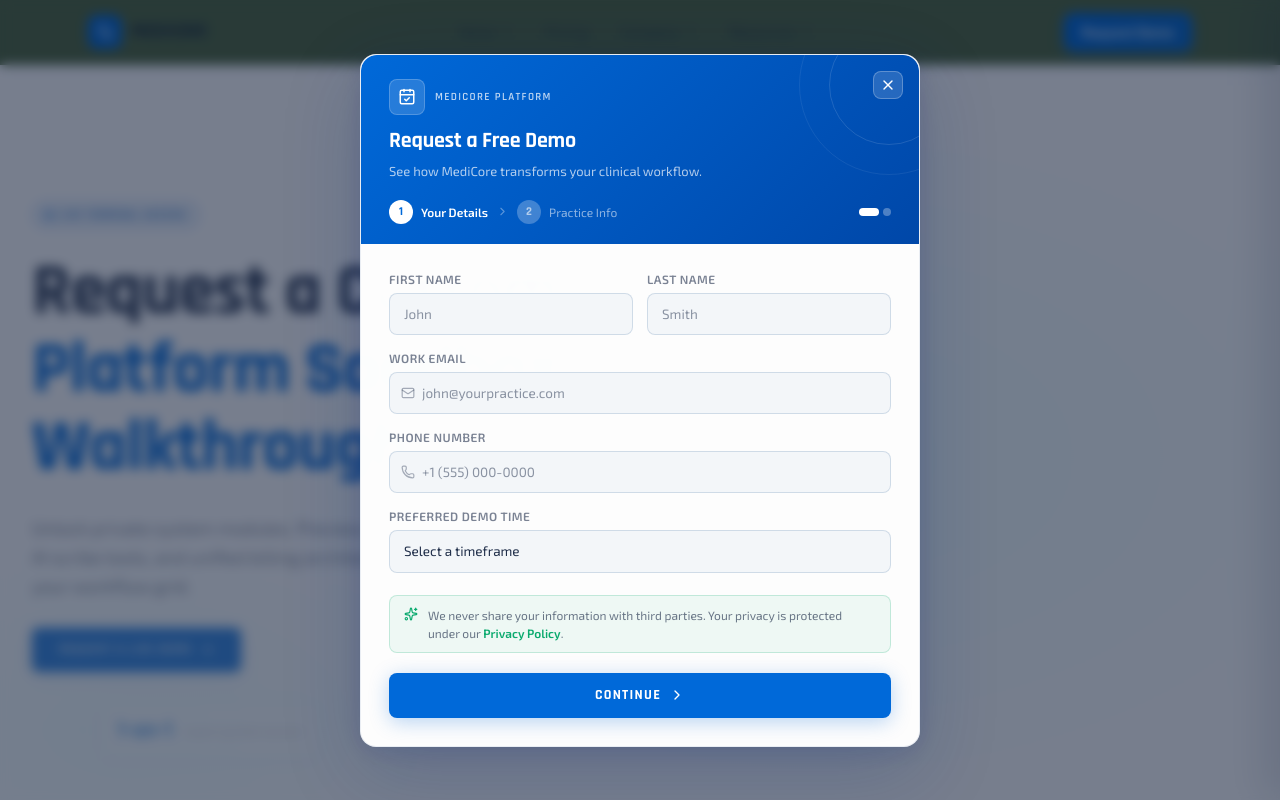
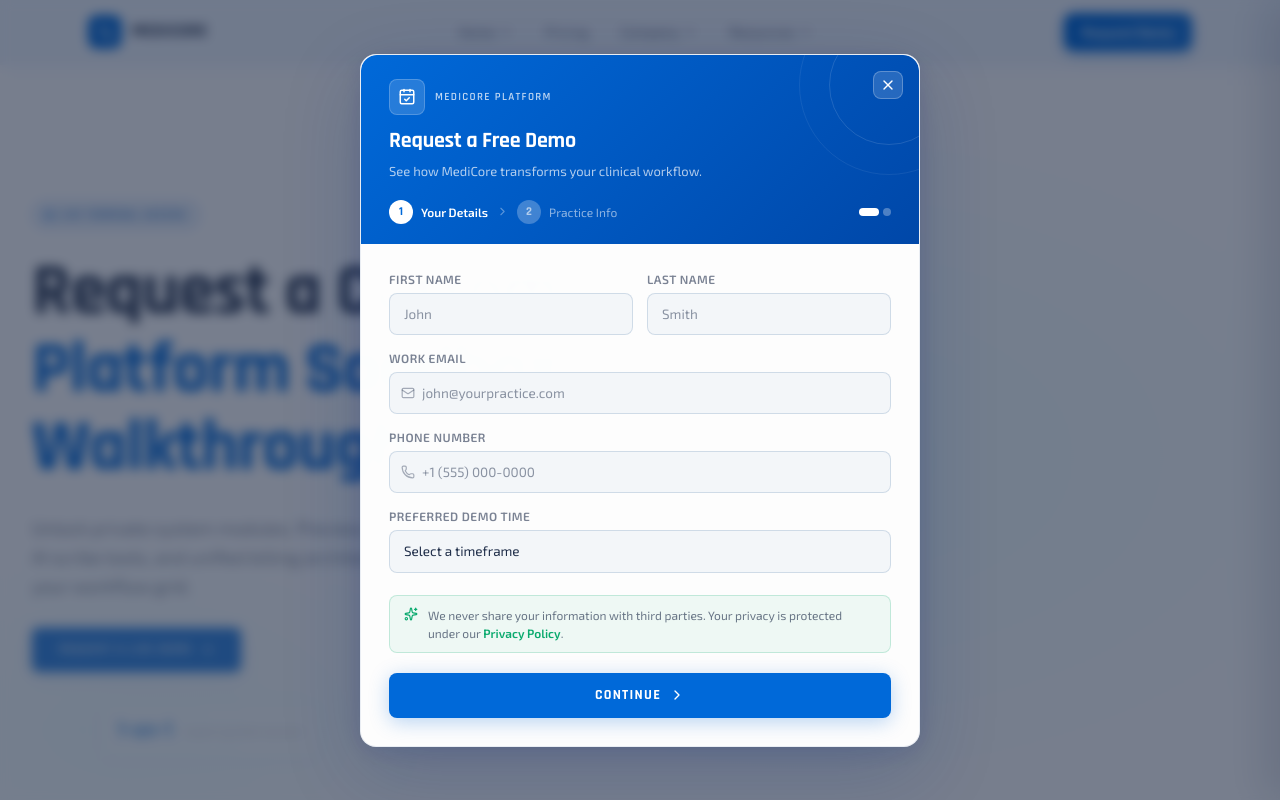
Before and after one commit to hassa920/medical-billing, a Next.js app: page / in a window 1280 px wide. Shown: the top 800 px of the page. Built offline with nearby package versions, Linux system fonts and the light colour scheme.

Commit message:
ui is in progresses

```diff
--- a/app/components/layout/Navbar.jsx
+++ b/app/components/layout/Navbar.jsx
@@ -102,7 +102,7 @@
           left: 0,
           right: 0,
           zIndex: 50,
-          background: scrolled ? 'rgba(255,255,255,0.92)' : 'rgba(25,55,2,0.75)',
+          // background: scrolled ? 'rgba(255,255,255,0.92)' : 'rgba(25,55,2,0.75)',
           backdropFilter: 'saturate(180%) blur(14px)',
           WebkitBackdropFilter: 'saturate(180%) blur(14px)',
           borderBottom: scrolled ? '1px solid var(--border-subtle)' : '1px solid transparent',
```
